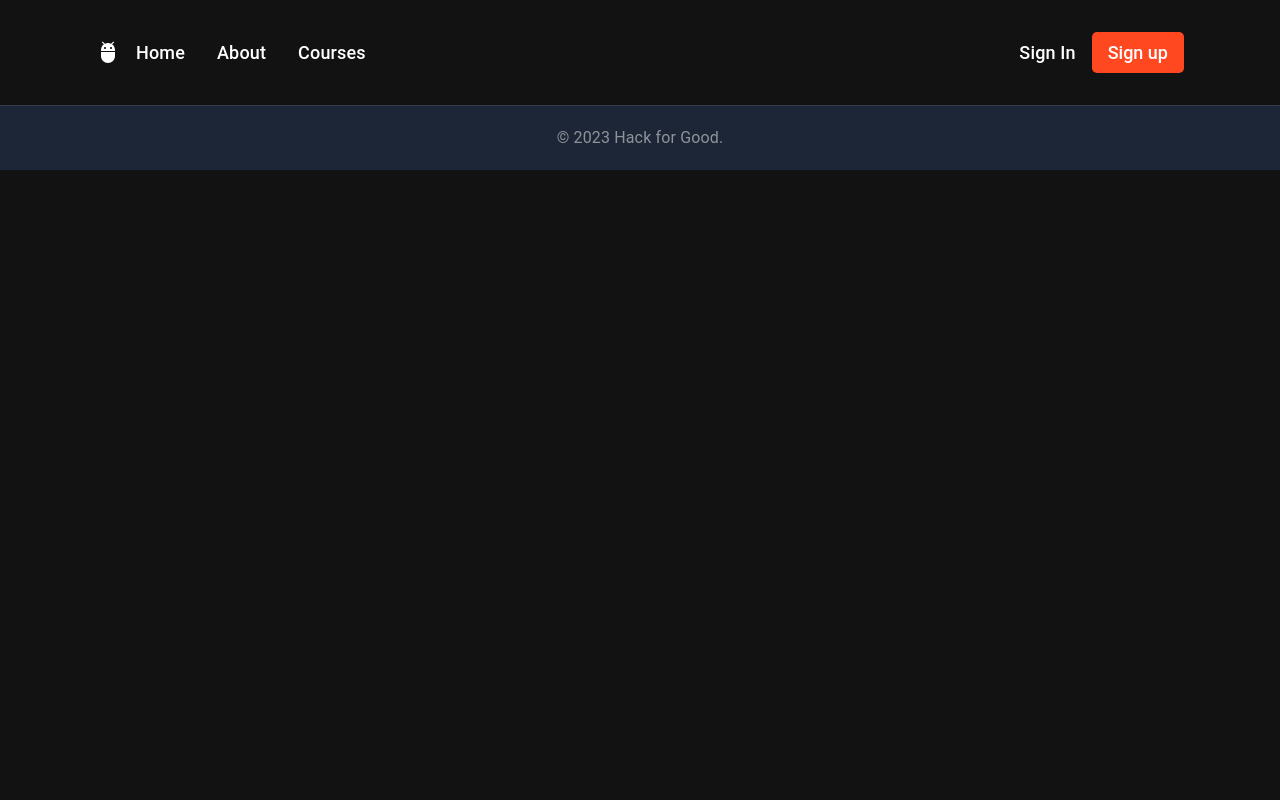
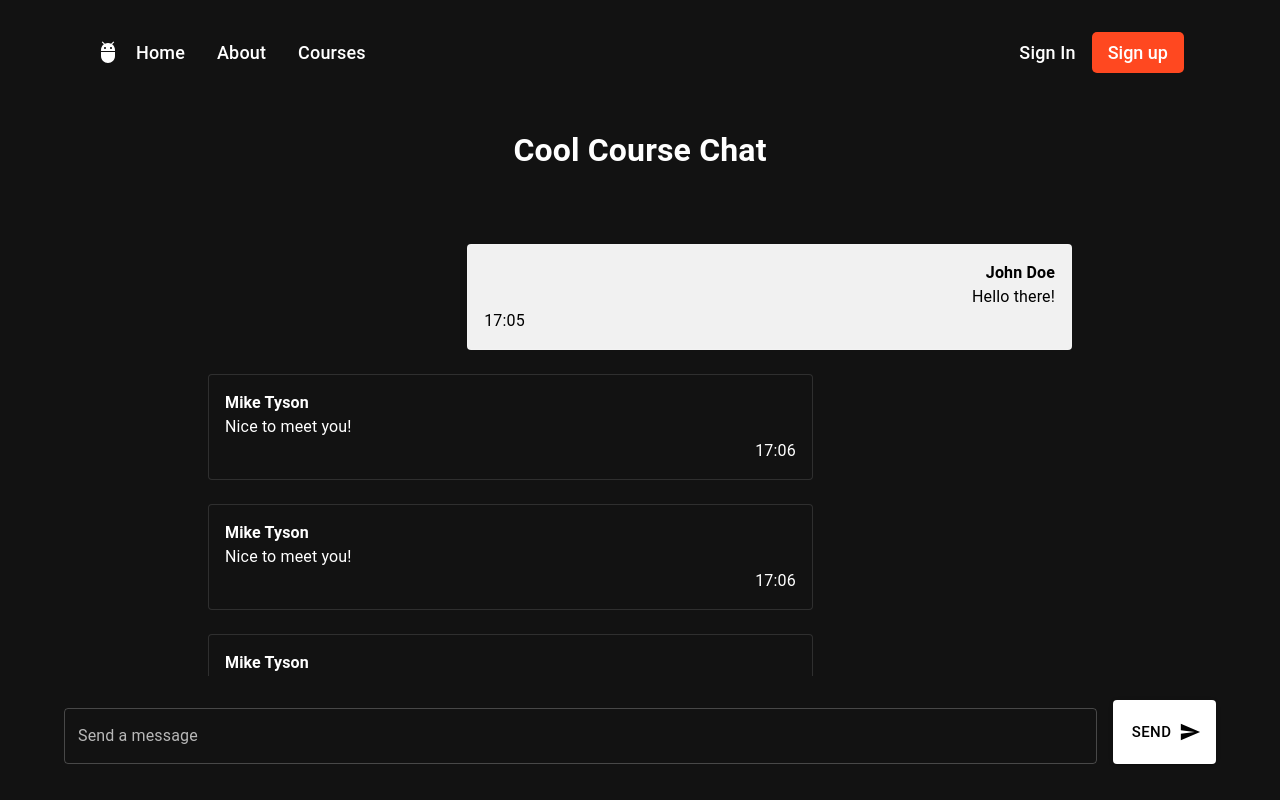
Before and after one commit to StanleyNeoh/H4G2023, a React (Create React App) app in the folder frontend/: page /courses/1/1/chat in a window 1280 px wide. Shown: the top 800 px of the page. Built offline with nearby package versions, Linux system fonts and the light colour scheme.

Commit message:
Add UI for course chat

```diff
--- a/frontend/src/components/courses/CourseNav.js
+++ b/frontend/src/components/courses/CourseNav.js
@@ -1,6 +1,7 @@
 import * as React from 'react';
 import Button from '@mui/material/Button';
 import Stack from '@mui/material/Stack';
+import { Link } from 'react-router-dom';
 
 const CourseNav = () => {
   return (
@@ -8,6 +9,7 @@ const CourseNav = () => {
       <Button href='#instructor'>Instructor</Button>
       <Button href='#about'>About</Button>
       <Button href='#review'>Review</Button>
+      <Button><Link to="/courses/:category/:courseName/chat">Chat</Link></Button>
     </Stack>
   );
 }
--- /dev/null
+++ b/frontend/src/components/courses/chat/CourseChat.css
@@ -0,0 +1,28 @@
+.chatSection {
+    width: '100%';
+    height: '80vh';
+}
+
+.borderRight500 {
+    border-right: '1px solid #e0e0e0';
+}
+
+.messageArea {
+    height: '70vh';
+    overflow-y: 'auto';
+}
+
+.message-right {
+    align-self: flex-end;
+}
+
+.message-left {
+    align-self: flex-start;
+}
+
+.message-container {
+    width: 100%;
+    height: 60vh;
+    padding: 20px;
+    overflow-y: scroll;
+}
--- /dev/null
+++ b/frontend/src/components/courses/chat/CourseChat.js
@@ -0,0 +1,108 @@
+import { Avatar, Button, Card, Divider, Fab, Grid, List, ListItem, ListItemIcon, ListItemText, Paper, TextField, Typography } from "@mui/material"
+import { useEffect, useState } from "react"
+import "./CourseChat.css";
+import { Box, Container } from "@mui/system";
+import SendIcon from '@mui/icons-material/Send';
+
+const CourseChat = () => {
+
+    const [channel, setChannel] = useState({ id: 1, name: 'Cool Course', participants: 10 })
+    const [user, setUser] = useState("John Doe")
+    const [messages, setMessages] = useState([
+        {id: 1, time: "17:05", author: "John Doe", content: "Hello there!"},
+        {id: 2, time: "17:06", author: "Mike Tyson", content: "Nice to meet you!"},
+        {id: 2, time: "17:06", author: "Mike Tyson", content: "Nice to meet you!"},
+        {id: 2, time: "17:06", author: "Mike Tyson", content: "Nice to meet you!"},
+        {id: 1, time: "17:05", author: "John Doe", content: "Hello there!"},
+        {id: 1, time: "17:05", author: "John Doe", content: "Hello there!"},
+        {id: 1, time: "17:05", author: "John Doe", content: "Hello there!"},
+        {id: 1, time: "17:05", author: "John Doe", content: "Hello there!"},
+    ])
+
+    return (
+        <div>
+        <Container>
+            {
+                <Box sx={{
+                    display: 'flex',
+                    flexDirection: 'column',
+                    alignItems: 'center',
+                    alignContent: 'space-between'
+                }}>
+                    <h1>{channel.name} Chat</h1>
+                </Box>
+            }
+            <Box className="message-container" sx={{ display: 'flex', flexDirection: 'column', alignItems: "center", marginBottom: 2 }}>
+                <Box sx={{ display: "flex", flexDirection: "column", width: "70vw", padding: 2, borderRadius: 2}}>
+                    {
+                        messages && messages.map((message, key) => {
+                            if (user == message.author) {
+                                return (
+                                    <Card key={key} variant="outlined" sx={{
+                                        padding: 2,
+                                        marginTop: 1.5,
+                                        marginBottom: 1.5,
+                                        background: "#F1F1F1",
+                                        color: "black",
+                                        alignSelf: "flex-end",
+                                        width: "70%",
+                                        display: "flex",
+                                        flexDirection: "column"
+                                    }}>
+                                        <div className="message-right">
+                                            <b>{message.author}</b>
+                                        </div>
+                                        <div className="message-right">
+                                            {message.content}
+                                        </div>
+                                        <div>
+                                            {message.time}
+                                        </div>
+                                </Card>
+                                )
+                            }
+                            return (
+                                <Card key={key} variant="outlined" sx={{
+                                    padding: 2,
+                                    marginTop: 1.5,
+                                    marginBottom: 1.5,
+                                    alignSelf: "flex-start",
+                                    width: "70%",
+                                    display: "flex",
+                                    flexDirection: "column"
+                                }}>
+                                    <div className="message-left">
+                                        <b>{message.author}</b>
+                                    </div>
+                                    <div className="message-left">
+                                        {message.content}
+                                    </div>
+                                    <div className="message-right">
+                                        {message.time}
+                                    </div>
+                                </Card>
+                            )
+                        })
+                    }
+                </Box>
+            </Box>
+            <Box sx={{display: "flex", flexDirection: "row", alignItems: "center" }}>
+                <TextField
+                    margin="normal"
+                    fullWidth
+                    id="message"
+                    label="Send a message"
+                    name="message"
+                />
+                <Button sx={{color: "black", background: "white", marginLeft: 2, height: "4rem" }}
+                    variant="contained"
+                    size="large"
+                    endIcon={<SendIcon />}>Send</Button>
+            </Box>
+            <Divider sx={{ py: 10 }} />
+        </Container>
+        </div>
+    )
+}
+
+export default CourseChat
--- a/frontend/src/pages/CourseDetailsPage.js
+++ b/frontend/src/pages/CourseDetailsPage.js
@@ -6,6 +6,7 @@ import CourseReview from "../components/courses/CourseReview";
 import Instructor from "../components/courses/Instructor";
 import CourseAbout from "../components/courses/CourseAbout";
 import Heading from '../components/common/Heading';
+import CourseChat from '../components/courses/chat/CourseChat';
 
 const CourseDetailPage = () => {
   const instructor = {
--- a/frontend/src/routes/Routes.js
+++ b/frontend/src/routes/Routes.js
@@ -7,6 +7,7 @@ import NavBar from '../components/navbar/NavBar';
 import Footer from '../components/footer/Footer';
 import Login from '../pages/auth/LoginPage';
 import Register from '../pages/auth/RegisterPage';
+import CourseChat from '../components/courses/chat/CourseChat';
 
 const AppRoutes = () => {
   return (
@@ -19,6 +20,7 @@ const AppRoutes = () => {
         <Route exact path="/about" element={<CourseDetailsPage />} />
         <Route exact path="/courses" element={<AllCouresPage />} />
         <Route exact path="/courses/:category/:courseName" element={<CourseDetailsPage />} />
+        <Route exact path="/courses/:category/:courseName/chat" element={<CourseChat />} />
       </Routes>
       <Footer />
     </Router>
```
